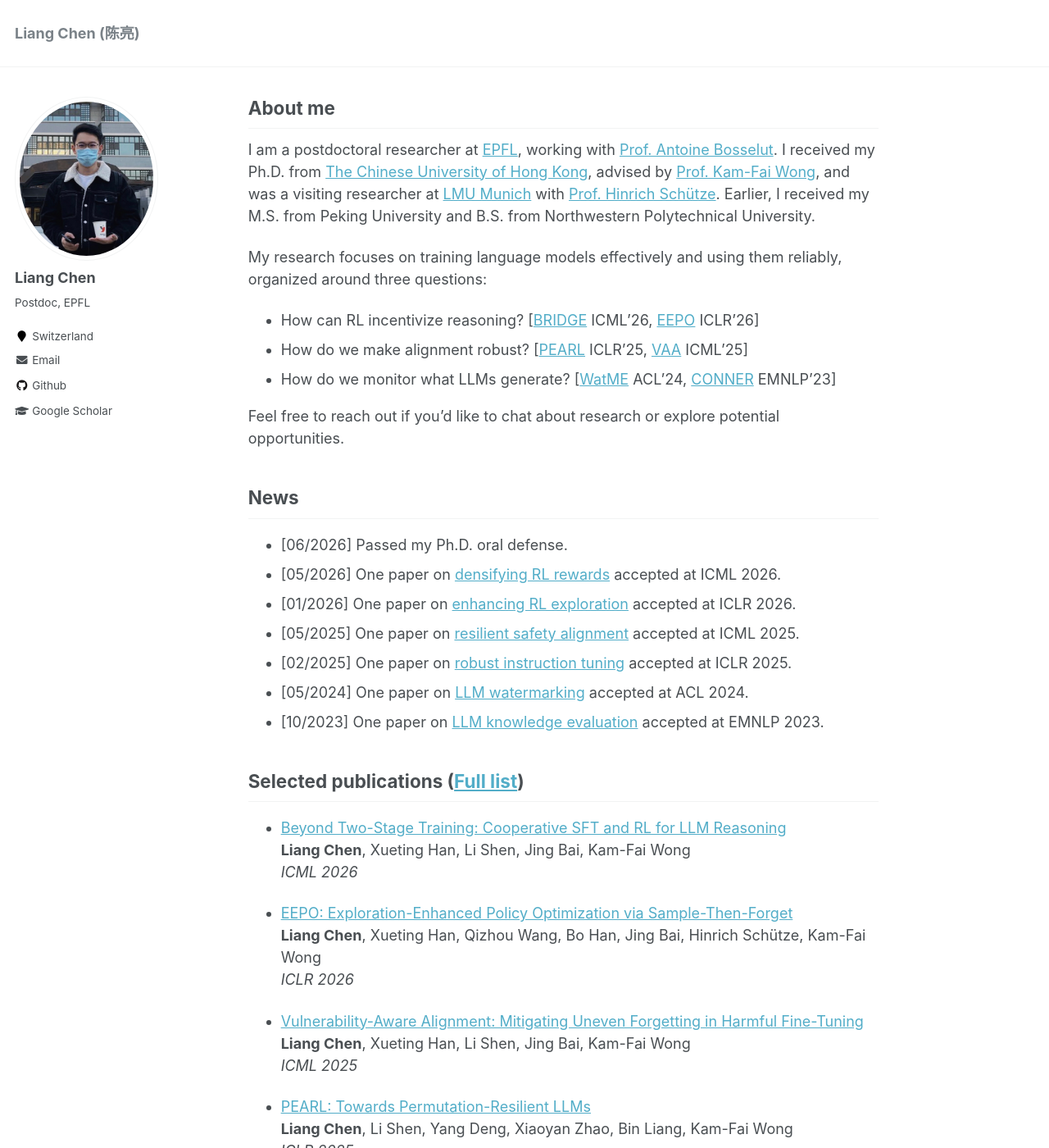
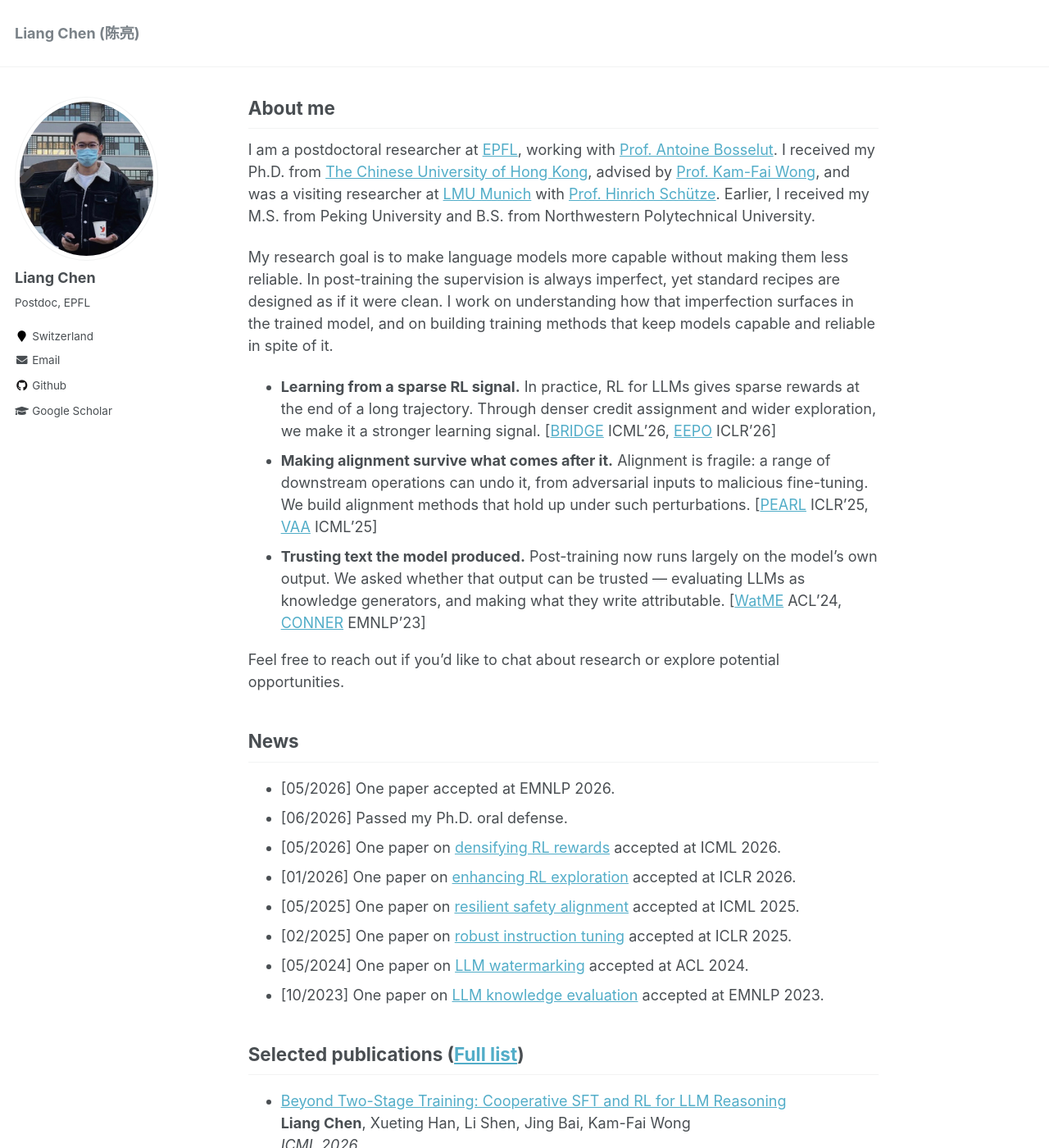
Before and after one commit to ChanLiang/ChanLiang.github.io, a Jekyll site: the page built from _pages/about.md, in a window 1280 px wide and 1400 px high. Shown: the whole window at 82% size. Built offline with Jekyll 4.4.1, drawn with Linux system fonts in a browser that asks for light colours; some of the changed text lies outside the part shown.

Commit message:
Update about.md

```diff
--- a/_pages/about.md
+++ b/_pages/about.md
@@ -17,16 +17,17 @@ and was a visiting researcher at [LMU Munich](https://www.lmu.de/en/) with [Prof
 Earlier, I received my M.S. from Peking University and B.S. from Northwestern Polytechnical University.
 
 
-My research focuses on training language models effectively and using them reliably, organized around three questions:
+My research goal is to make language models more capable without making them less reliable. In post-training the supervision is always imperfect, yet standard recipes are designed as if it were clean. I work on understanding how that imperfection surfaces in the trained model, and on building training methods that keep models capable and reliable in spite of it.
 
-* How can RL incentivize reasoning? [[BRIDGE](https://arxiv.org/pdf/2509.06948) ICML'26, [EEPO](https://openreview.net/pdf?id=ObF4WIMkY6) ICLR'26]
-* How do we make alignment robust? [[PEARL](https://openreview.net/pdf?id=txoJvjfI9w) ICLR'25, [VAA](https://openreview.net/pdf?id=EMHED4WTHT) ICML'25]
-* How do we monitor what LLMs generate? [[WatME](https://aclanthology.org/2024.acl-long.496/) ACL'24, [CONNER](https://aclanthology.org/2023.emnlp-main.390.pdf) EMNLP'23]
+* **Learning from a sparse RL signal.** In practice, RL for LLMs gives sparse rewards at the end of a long trajectory. Through denser credit assignment and wider exploration, we make it a stronger learning signal. [[BRIDGE](https://arxiv.org/pdf/2509.06948) ICML'26, [EEPO](https://openreview.net/pdf?id=ObF4WIMkY6) ICLR'26]
+* **Making alignment survive what comes after it.** Alignment is fragile: a range of downstream operations can undo it, from adversarial inputs to malicious fine-tuning. We build alignment methods that hold up under such perturbations. [[PEARL](https://openreview.net/pdf?id=txoJvjfI9w) ICLR'25, [VAA](https://openreview.net/pdf?id=EMHED4WTHT) ICML'25]
+* **Trusting text the model produced.** Post-training now runs largely on the model's own output. We asked whether that output can be trusted — evaluating LLMs as knowledge generators, and making what they write attributable. [[WatME](https://aclanthology.org/2024.acl-long.496/) ACL'24, [CONNER](https://aclanthology.org/2023.emnlp-main.390.pdf) EMNLP'23]
 
 Feel free to reach out if you’d like to chat about research or explore potential opportunities.
 
 ## News
 
+* [05/2026] One paper accepted at EMNLP 2026.
 * [06/2026] Passed my Ph.D. oral defense.
 * [05/2026] One paper on [densifying RL rewards](https://arxiv.org/abs/2509.06948) accepted at ICML 2026.
 * [01/2026] One paper on [enhancing RL exploration](https://openreview.net/pdf?id=ObF4WIMkY6) accepted at ICLR 2026.
@@ -89,12 +90,11 @@ Feel free to reach out if you’d like to chat about research or explore potenti
 
 ## Teaching
 
-I have served as a teaching assistant for the following courses:
+Teaching assistant at CUHK:
 
-- **Operations Research II (SEEM3440)** – Covers advanced optimization techniques, including non-linear, integer, and dynamic programming.
-- **Engineering Innovation and Entrepreneurship (SEEM3450)** – Introduces engineering opportunity identification and business plan development through hands-on projects.
-- **Information Technology Management (SEEM5730)** – Covers IT strategy, governance, and the management of information systems in organizations.
-
+- Operations Research II (SEEM3440)
+- Engineering Innovation and Entrepreneurship (SEEM3450)
+- Information Technology Management (SEEM5730)
 ---
 
 ## Internships
```
